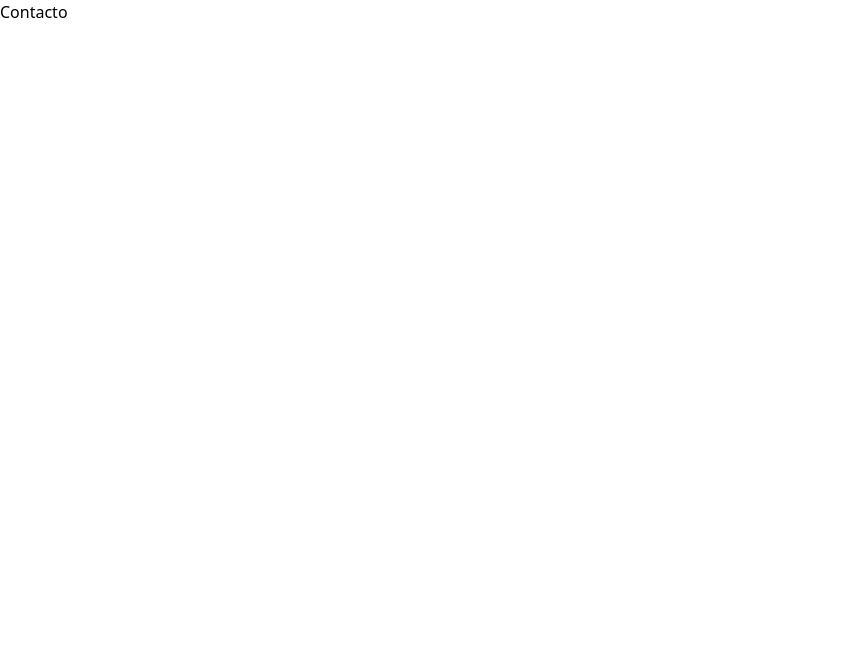
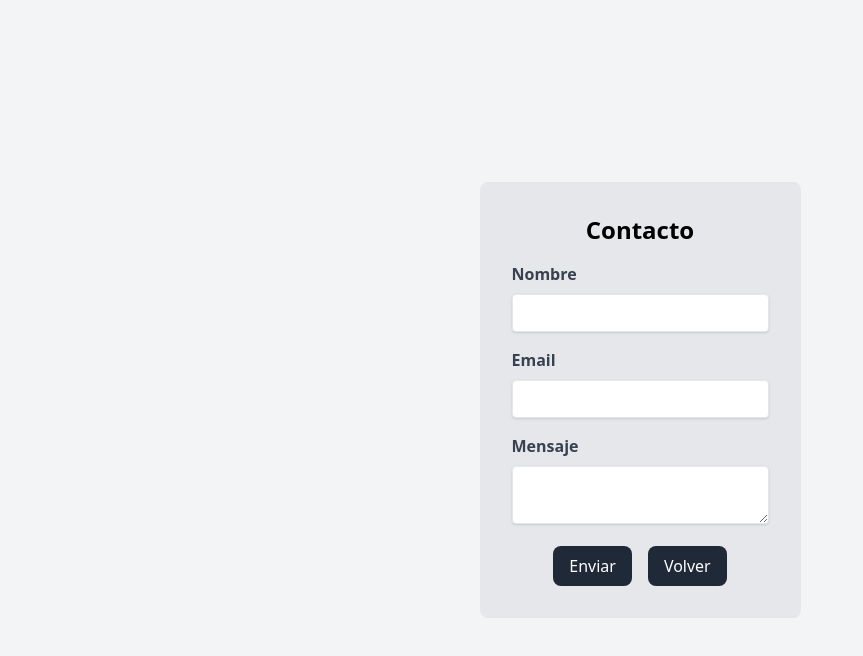
Before and after one commit to zonary123/tienda, a React (Create React App) app: page /contacto in a window 1280 px wide. Shown: the top 656 px of the page, without its empty margins (0-863 px from the left). Built offline with nearby package versions, Linux system fonts and the light colour scheme.

Commit message:
Contacto añadido

```diff
--- a/src/components/Contacto.js
+++ b/src/components/Contacto.js
@@ -1,7 +1,131 @@
-function Contacto() {
+import { useState } from 'react'
+import { Link } from 'react-router-dom'
+
+function Contacto () {
+  const [nombre, setNombre] = useState('')
+  const [email, setEmail] = useState('')
+  const [mensaje, setMensaje] = useState('')
+  const [enviado, setEnviado] = useState(false)
+
+  const handleSubmit = e => {
+    e.preventDefault()
+    // Aquí iría el código para enviar el mensaje por email o por alguna API
+    setEnviado(true)
+  }
+
+  const handleChangeNombre = e => {
+    setNombre(e.target.value)
+  }
+
+  const handleChangeEmail = e => {
+    setEmail(e.target.value)
+  }
+
+  const handleChangeMensaje = e => {
+    setMensaje(e.target.value)
+  }
+
+  if (enviado) {
+    return (
+      <div
+        className={`flex justify-center items-center h-screen dark:bg-gray-900 dark:text-white bg-gray-100`}
+      >
+        <div
+          className={`bg-gray-300 dark:bg-gray-800 p-8 rounded-lg dark:text-white text-gray-900`}
+        >
+          <h2 className='text-center text-2xl font-bold mb-4'>
+            ¡Gracias por tu mensaje!
+          </h2>
+          <p className='text-center'>
+            Nos pondremos en contacto contigo lo antes posible.
+          </p>
+          <Link to='/' className='text-center block mt-4'>
+            Volver a la página de inicio
+          </Link>
+        </div>
+      </div>
+    )
+  }
+
   return (
-    <div>
-      <h1>Contacto</h1>
+    <div
+      className={`flex justify-center items-center h-screen dark:bg-gray-900 dark:text-white bg-gray-100`}
+    >
+      <div
+        className={`bg-gray-200 dark:bg-gray-800 p-8 rounded-lg dark:text-white text-gray-900`}
+      >
+        <h2 className='text-center text-2xl font-bold mb-4 text-black dark:text-white'>
+          Contacto
+        </h2>
+        <form onSubmit={handleSubmit}>
+          <div className='mb-4'>
+            <label
+              htmlFor='nombre'
+              className={`block dark:text-gray-300 text-gray-700 font-bold mb-2`}
+            >
+              Nombre
+            </label>
+            <input
+              type='text'
+              id='nombre'
+              name='nombre'
+              className={`shadow appearance-none border rounded w-full py-2 px-3 dark:text-gray-300 dark:bg-gray-700 text-gray-700 bg-white leading-tight focus:outline-none focus:shadow-outline`}
+              value={nombre}
+              onChange={handleChangeNombre}
+              required
+            />
+          </div>
+          <div className='mb-4'>
+            <label
+              htmlFor='email'
+              className={`block  dark:text-gray-300 text-gray-700  font-bold mb-2`}
+            >
+              Email
+            </label>
+            <input
+              type='email'
+              id='email'
+              name='email'
+              className={`shadow appearance-none border rounded w-full py-2 px-3 dark:text-gray-300 dark:bg-gray-700 text-gray-700 bg-white leading-tight focus:outline-none focus:shadow-outline`}
+              value={email}
+              onChange={handleChangeEmail}
+              required
+            />
+          </div>
+          <div className='mb-4'>
+            <label
+              htmlFor='mensaje'
+              className={`block dark:text-gray-300 text-gray-700 font-bold mb-2`}
+            >
+              Mensaje
+            </label>
+            <textarea
+              id='mensaje'
+              name='mensaje'
+              className={`shadow appearance-none border rounded w-full py-2 px-3 dark:text-gray-300 dark:bg-gray-700 text-gray-700 bg-white leading-tight focus:outline-none focus:shadow-outline`}
+              value={mensaje}
+              onChange={handleChangeMensaje}
+              required
+            />
+          </div>
+          <div className='flex justify-center space-x-4'>
+            <button
+              type='submit'
+              className={`bg-gray-800 dark:bg-gray-300 text-white dark:text-gray-800 py-2 px-4 rounded-lg hover:bg-gray-700 dark:hover:bg-gray-200 transition-colors duration-300`}
+            >
+              Enviar
+            </button>
+            <button
+              type='button'
+              className={`bg-gray-800 dark:bg-gray-300 text-white dark:text-gray-800 py-2 px-4 rounded-lg hover:bg-gray-700 dark:hover:bg-gray-200 transition-colors duration-300`}
+            >
+              <Link to='/' className='text-center '>
+                Volver
+              </Link>
+            </button>
+          </div>
+        </form>
+      </div>
     </div>
   )
 }
--- a/src/components/Filter.js
+++ /dev/null
@@ -1,9 +0,0 @@
-function Filter(){
-  return(
-    <div>
-
-    </div>
-  )
-}
-
-export default Filter;
--- a/src/components/Principal/Footer.js
+++ b/src/components/Principal/Footer.js
@@ -1,20 +1,8 @@
-import { useState } from 'react'
 import { Link } from 'react-router-dom'
 import '../css/Footer.css'
-import Contacto from '../Contacto'
+
 
 function Footer () {
-  const [showContacto, setShowContacto] = useState(false)
-
-  const handleShowContacto = e => {
-    e.preventDefault()
-    setShowContacto(true)
-  }
-
-  const handleHideContacto = () => {
-    setShowContacto(false)
-  }
-
   return (
     <footer className='bottom-0 left-0 w-full bg-gray-200 dark:bg-[#22252c] py-4'>
       <div className='container mx-auto'>
@@ -45,18 +33,21 @@ function Footer () {
               </Link>
             </li>
             <li>
-              <a
+              <Link to='/contacto' className='text-gray-600 dark:text-gray-200'>
+                Contacto
+              </Link>
+              {/* <a
                 href=' '
                 className='text-gray-600 dark:text-gray-200'
                 onClick={handleShowContacto}
               >
                 Contacto
-              </a>
+              </a> */}
             </li>
           </ul>
         </div>
       </div>
-      {showContacto && <Contacto onClose={handleHideContacto} />}
+      {/* showContacto && <Contacto onClose={handleHideContacto} /> */}
     </footer>
   )
 }
--- a/src/components/Principal/Home.js
+++ b/src/components/Principal/Home.js
@@ -8,8 +8,7 @@ function Home() {
     <>
       <Header />
       <main className='bg-white dark:bg-[#2c3039]'>
-        <h1>Tienda Online</h1>
-        <Productos /> {/* Corregido: Cambiado "Producto" por "Productos" */}
+        <Productos />
       </main>
       <Footer />
     </>
--- a/src/json/productos.json
+++ b/src/json/productos.json
@@ -16,7 +16,7 @@
     "marca": "Apple",
     "precio": 2000,
     "stock": 5,
-    "valoracion": 4.8,
+    "valoracion": 2.5,
     "imagen": "https://i.blogs.es/f0493d/cap_040/840_560.jpg",
     "descripcion": "La computadora de escritorio de Apple con pantalla Retina de 27 pulgadas, procesador Intel Core i5 de 10.ª generación y 8 GB de RAM.",
     "categoria": "Computadoras de escritorio"
```
